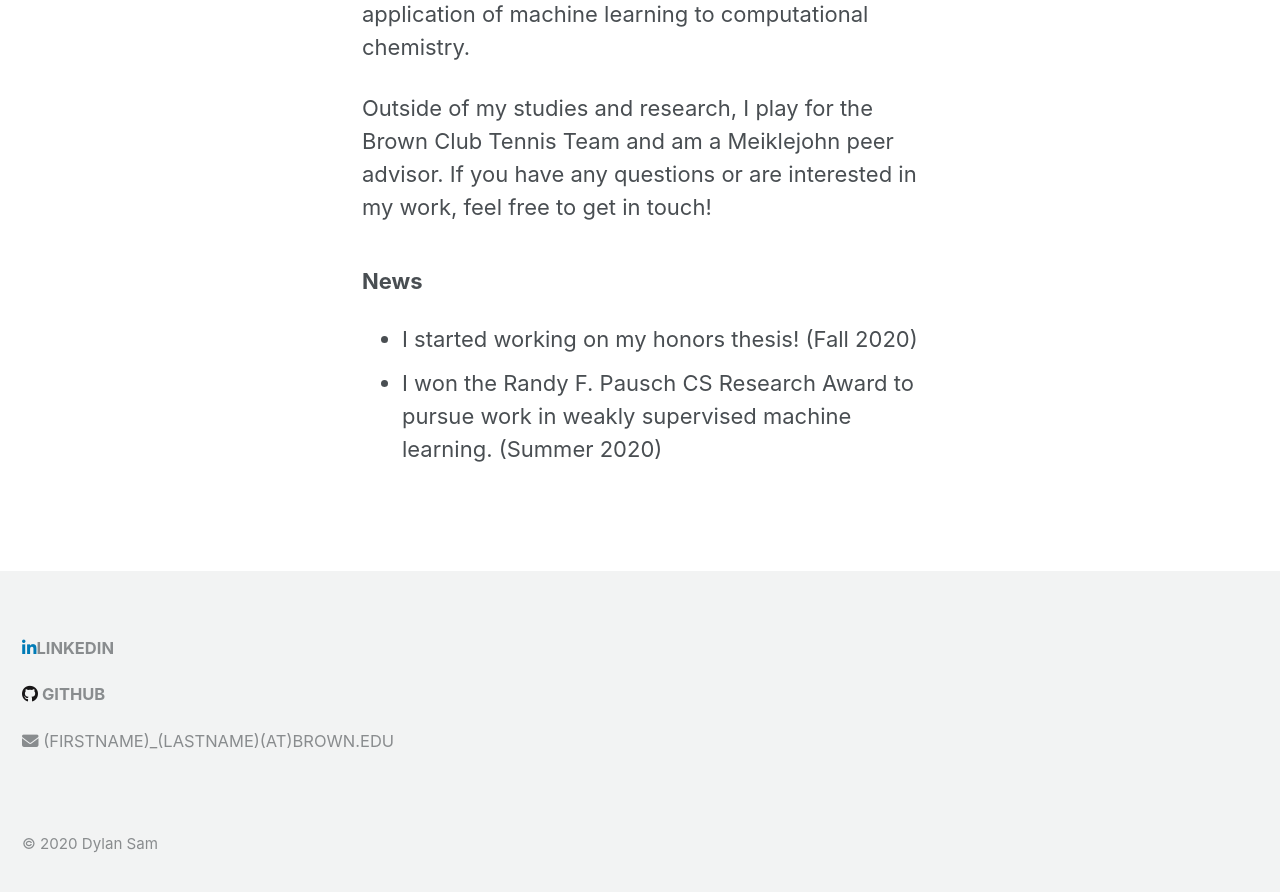
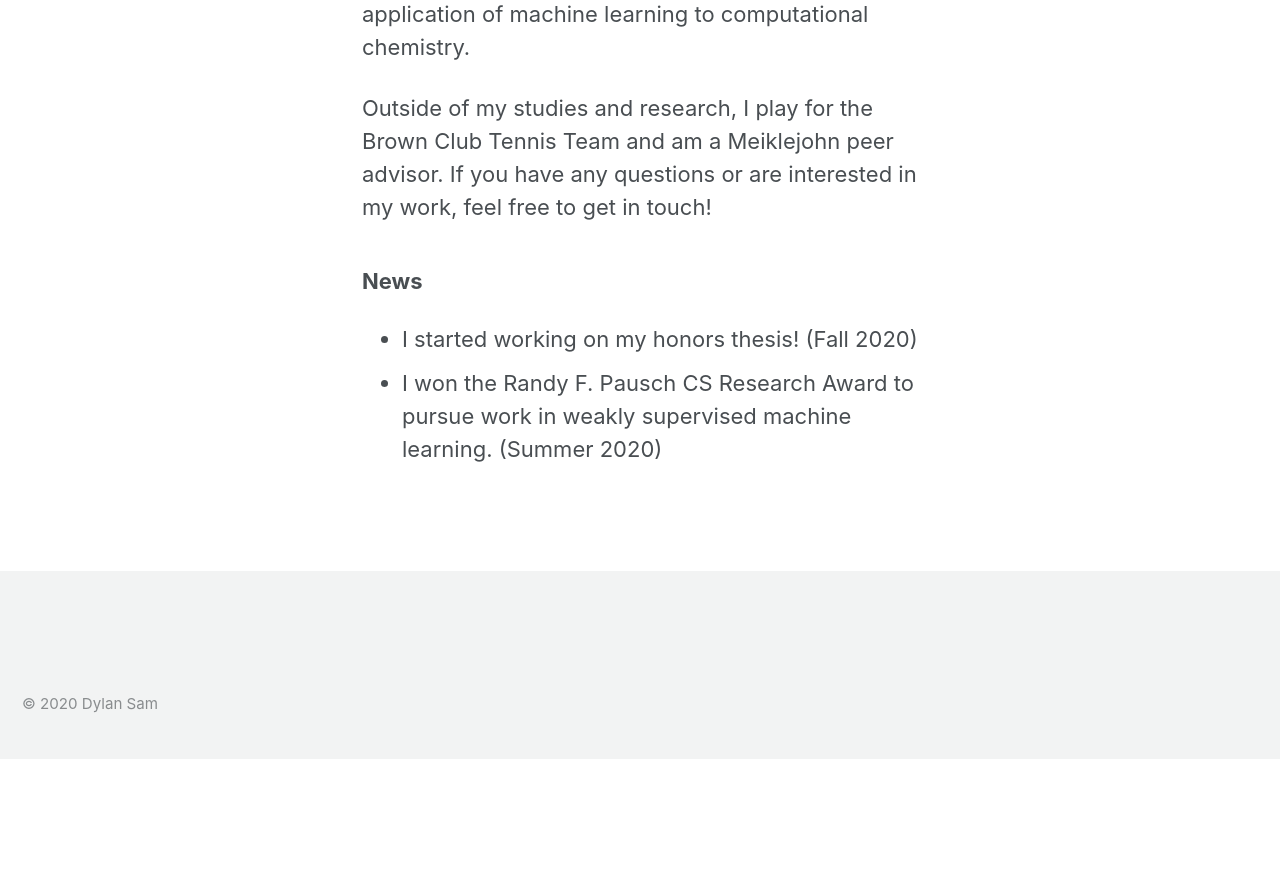
Before and after one commit to dsam99/dsam99.github.io, a Jekyll site: the page built from index.md, in a window 1280 px wide and 900 px high, scrolled down 885 px. Shown: the top 892 px of the window. Built offline with Jekyll 4.4.1, drawn with Linux system fonts in a browser that asks for light colours; cached includes are drawn as plain includes; nearby versions of some CDN libraries; after the commit the page ends 1644 px from its top, so only the background shows below that.

Commit message:
removing contact info

```diff
--- a/_includes/footer.html
+++ b/_includes/footer.html
@@ -14,11 +14,11 @@
 
     <li>
     <!-- LinkedIn -->
-    <p><a href="https://www.linkedin.com/in/dylan-sam/"><i class="fab fa-linkedin-in" aria-hidden="true"></i>LinkedIn</a></p>
+    {% comment %} <p><a href="https://www.linkedin.com/in/dylan-sam/"><i class="fab fa-linkedin-in" aria-hidden="true"></i></a> LinkedIn </p>
     <!-- Github -->
-    <p><a href="https://github.com/dsam99"><i class="fab fa-github" aria-hidden="true"></i> Github </a></p>
+    <p><a href="https://github.com/dsam99"><i class="fab fa-github" aria-hidden="true"></i> </a> Github </p>
     <!-- Email -->
-    <p><i class="fa fa-envelope" aria-hidden="true"></i>  (firstname)_(lastname)(at)brown.edu</p>
+    <p><i class="fa fa-envelope" aria-hidden="true"></i>  (firstname)_(lastname)(at)brown.edu</p>  {% endcomment %}
     <!-- Phone -->
     {% comment %} <p><i class="fa fa-phone" aria-hidden="true"></i>  253-509-2684</p> {% endcomment %}
     </li>
```
